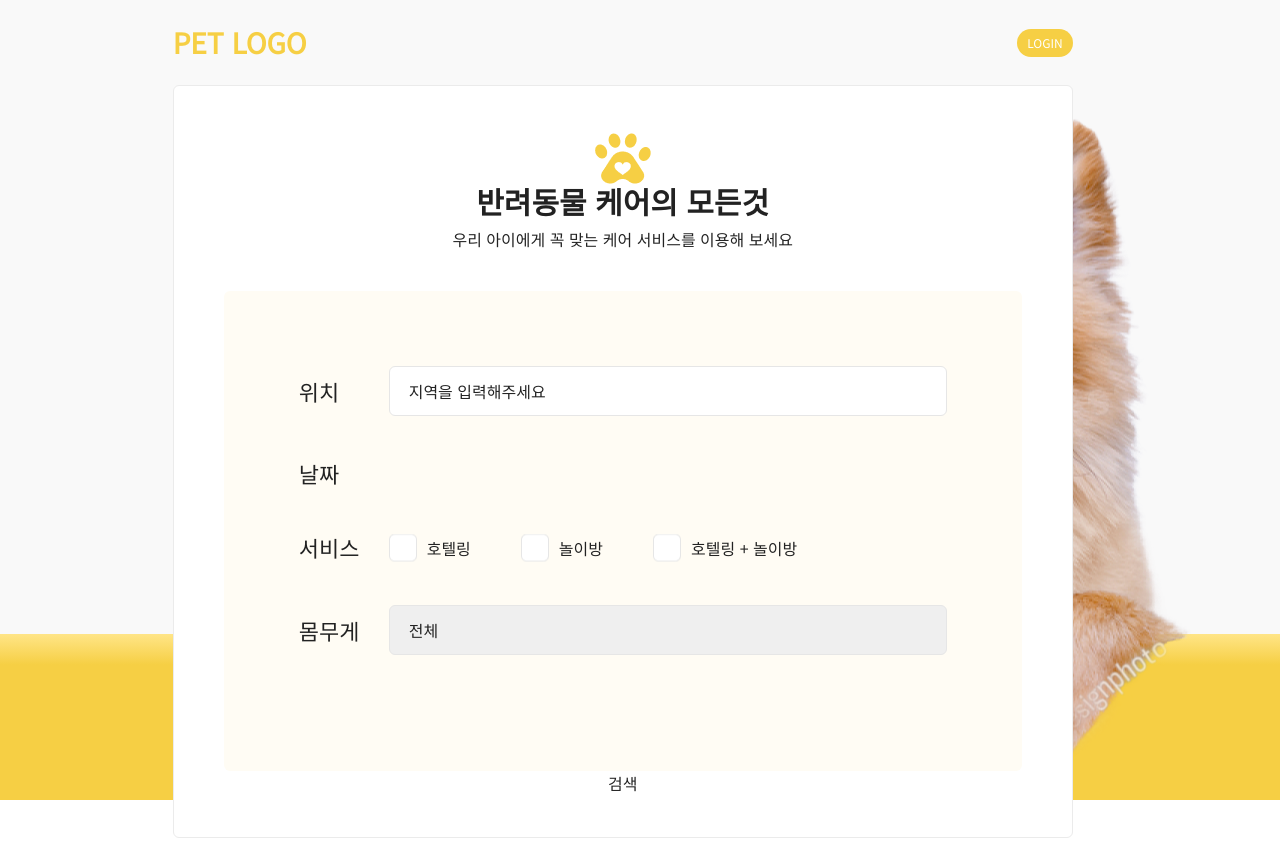
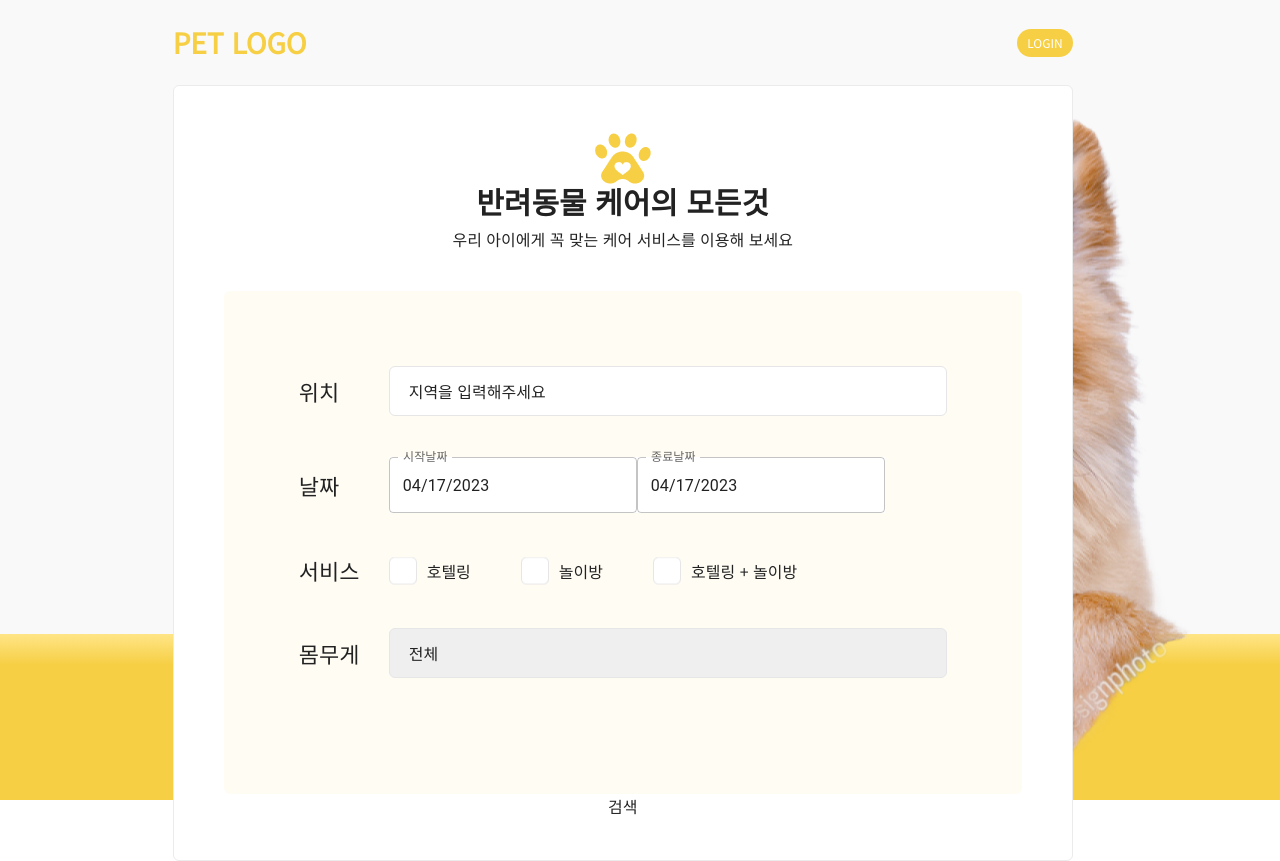
Before and after one commit to limhaneul2244/dogNolja, a Next.js app: page / in a window 1280 px wide. Before the commit the page ends 838 px from the top, so only its background shows below. Built offline with nearby package versions, Linux system fonts and the light colour scheme.

Commit message:
DatePicker적용

```diff
--- a/src/app/layout.tsx
+++ b/src/app/layout.tsx
@@ -7,8 +7,8 @@
 //const inter = Inter({ subsets: ['latin'] })
 
 export const metadata: Metadata = {
-  title: 'App',
-  description: 'Generated by create next app',
+  title: 'dogNolja',
+  description: '강아지 집사들 미용, 호텔링 예약을 한번에!🐾',
 }
 
 export default function RootLayout({
--- a/src/app/main.module.scss
+++ b/src/app/main.module.scss
@@ -136,3 +136,7 @@
     width: 546px;
   }
 }
+
+.datePicker {
+  background-color: #fff;
+}
--- a/src/app/page.tsx
+++ b/src/app/page.tsx
@@ -1,6 +1,44 @@
+"use client"
 import Image from "next/image";
 import classNames from "classnames";
 import css from "./main.module.scss";
+import { AdapterDayjs } from '@mui/x-date-pickers/AdapterDayjs';
+import { LocalizationProvider } from '@mui/x-date-pickers/LocalizationProvider';
+import { DatePicker } from '@mui/x-date-pickers/DatePicker';
+import dayjs from 'dayjs';
+import { ThemeProvider, createTheme } from "@mui/material";
+
+//material-UI사용자테마 설정
+const theme = createTheme({
+  palette : {
+    primary: {
+      main: '#222',
+    },
+  }
+})
+
+
+interface DatePickerProps {
+  labelStart: string,
+  labelEnd: string
+}
+
+function BasicDatePicker({labelStart, labelEnd}:DatePickerProps) {
+  return (
+    <ThemeProvider theme={theme}>
+      <LocalizationProvider dateAdapter={AdapterDayjs}>
+        <DatePicker className={css.datePicker} label={labelStart} defaultValue={dayjs('2023-04-17')} />
+        <DatePicker
+          className={css.datePicker}
+          label={labelEnd}
+          defaultValue={dayjs('2023-04-17')}
+          // value={value}
+          // onChange={(newValue) => setValue(newValue)}
+        />
+      </LocalizationProvider>
+    </ThemeProvider>
+  )
+}
 
 
 export default function Home() {
@@ -38,6 +76,7 @@
                 <fieldset className={classNames(css.fieldset, "flex", "items-center")}>
                   <legend className="a11yHidden">날짜 입력</legend>
                   <label htmlFor="date" className={classNames(css.labelTxt, "flex-none")}>날짜</label>
+                  <BasicDatePicker labelStart={'시작날짜'} labelEnd={'종료날짜'} />
                 </fieldset>
 
                 <fieldset className={classNames(css.fieldset, "flex", "items-center")}>
--- a/src/app/test/page.tsx
+++ /dev/null
@@ -1,7 +0,0 @@
-export default function Test() {
-  return(
-    <div>
-      test page입니다
-    </div>
-  )
-}
```
Also changed, not shown: package.json (+7 -0 lines), 1 other file (tests, documents, lock files or other folders).
